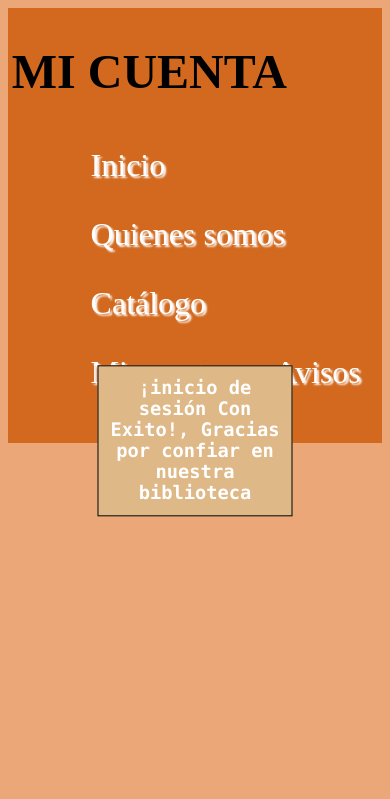
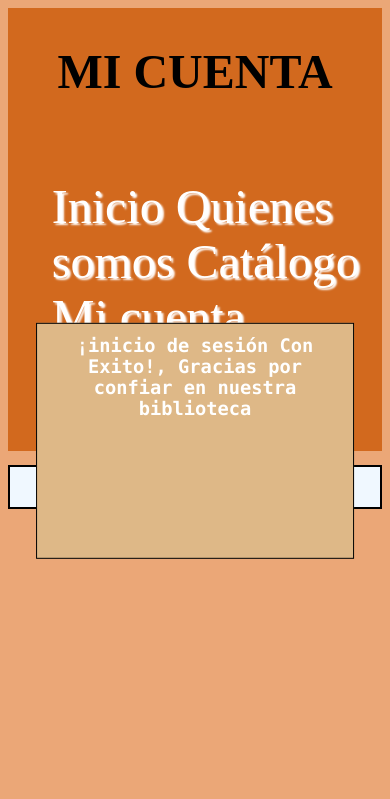
Before and after one commit to MDR-Solutions/biblioteca, a PHP site: page /socioexito.html in a window 390 px wide. Shown: the top 799 px of the page. Run offline with PHP 8.4, Linux system fonts and the light colour scheme.

Commit message:
Update socios-exito.css

```diff
--- a/socios-exito.css
+++ b/socios-exito.css
@@ -1,22 +1,25 @@
+header {
+    background-color: chocolate;
+    width: 98%; /*width de 98 debido a que padding por cada lado 1% en total 100%*/
+    margin: auto; /*auto para centrar*/
+    padding: 1%;
+    margin-bottom: 14px;
 
-body{
-    background-color:  rgb(235, 167, 119);
 }
-.cuenta-exito {
-    border: 1px solid black;
-    background-color: burlywood;
-    color: white;
-    padding: 3%;
-    position: absolute;
-    top: 50%;
-    left: 50%;
-    transform: translate(-50%, -50%);
+
+header h1 {
     text-align: center;
-    font-family: "Lucida Console", "Courier New", monospace;;
+    color: black;
+    font-size: 300%;
 }
+
 nav{
     background-color: chocolate;
-    font-size: 200%;
+    font-size: 300%;
+    display: flex;
+    flex-direction: row;
+    flex-wrap:wrap;
+    justify-content: space-around;
 }
 
 nav a{
@@ -30,37 +33,15 @@ nav ul li{
 }
 
 ul {
-  overflow: hidden;
+    overflow: hidden;
 }
 
-li {
-  float: left;
-  margin-left: 7%;
-  padding: 16px;
+
+
+li a:hover { /*hover=al pasar el ratón se visualiza una caja*/
+    background-color:black;
 }
 
-li a:hover { /*hover=al pasar el ratón se visualiza una caja*/
-  background-color:black;
-}
-#ubi{
-    width: 4%;
-}
-footer{
-    background-color: chocolate;
-    clear:both; /*Saltará a otra línea, no se ubica a la derecha*/
-    width:95%;
-    padding:2%;
-    position: fixed; /*Para dejarlo fijado en todo momento*/
-    bottom: 0%;
-}
-
-.ubi{
-    width: 2%;
-}
-
-.Etiquetas {
-    padding-left: 2%;
-}
 header h1 {
     color: black;
     font-size: 300%;
@@ -72,3 +53,51 @@ header {
     padding: 1%;
     margin-bottom: 14px;
 }
+body{
+    background-color:  rgb(235, 167, 119);
+}
+.cuenta-exito {
+    display: flex;
+    flex-direction: column;
+    border: 1px solid black;
+    background-color: burlywood;
+    color: white;
+    padding: 3%;
+    position: absolute;
+    top: 50%;
+    left: 50%;
+    transform: translate(-50%, -50%);
+    text-align: center;
+    font-family: "Lucida Console", "Courier New", monospace;;
+}
+footer{
+    background-color: chocolate;
+    clear:both; /*Saltará a otra línea, no se ubica a la derecha*/
+    width:95%;
+    padding:2%;
+    position: fixed; /*Para dejarlo fijado en todo*/
+    bottom: 0%;
+}
+
+.ubi{
+    width: 2%;
+}
+
+.Etiquetas {
+    padding-left: 2%;
+}
+@media (max-width:800px){
+    .container{
+        display: grid;
+        grid-template-areas: ".cuenta-exito";
+        border: solid 2px black;
+        background-color: aliceblue;
+        padding: 20px;
+    }
+    .cuenta-exito{
+        display: grid;
+        grid-area: ".cuenta-exito";
+        height: 25%;
+        width: 75%;
+    }
+}
```
